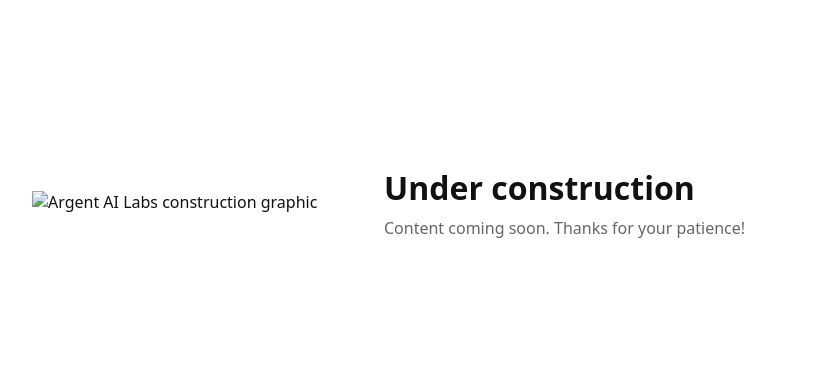
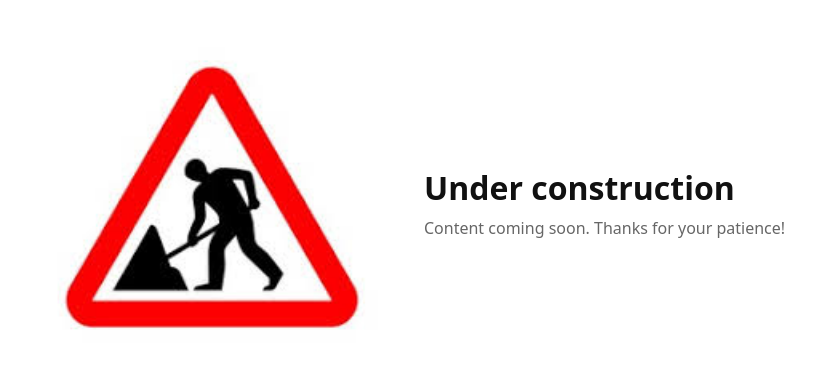
Before and after one commit to argentailabs-native/landing, a plain HTML site: page index.html in a window 1280 px wide. Shown: the part 262-647 px from the top of the page, without its empty margins (158-973 px from the left). Drawn offline with Linux system fonts and the light colour scheme.

Commit message:
Update index.html - add image2.jpeg

```diff
--- a/index.html
+++ b/index.html
@@ -9,43 +9,44 @@
         --text: #111;
         --muted: #666;
       }
-      html,body{height:100%;margin:0;font-family:system-ui,Segoe UI,Inter;color:var(--text)}
-      main{
-        min-height:100%;
-        display:grid;
-        place-items:center;
-        padding:4rem 1.5rem;
+      html, body { height: 100%; margin: 0; font-family: system-ui, Segoe UI, Inter; color: var(--text); }
+      main {
+        min-height: 100%;
+        display: grid;
+        place-items: center;
+        padding: 4rem 1.5rem;
       }
-      .wrap{
-        display:flex;
-        gap:2rem;
-        align-items:center;
-        max-width:900px;
-        width:100%;
-        justify-content:center;
-        flex-wrap:wrap; /* stacks nicely on small screens */
-        text-align:left;
+      .wrap {
+        display: flex;
+        gap: 2rem;
+        align-items: center;
+        max-width: 900px;
+        width: 100%;
+        justify-content: center;
+        flex-wrap: wrap; /* stacks nicely on small screens */
+        text-align: left;
       }
-      .visual{
-        flex:0 1 320px; /* don’t let the image get huge */
-        display:grid;
-        place-items:center;
+      .visual {
+        flex: 0 1 360px;
+        display: grid;
+        place-items: center;
       }
-      .visual img{
-        max-width:320px;
-        width:100%;
-        height:auto;
-        display:block;
+      .visual img {
+        max-width: 360px;
+        width: 100%;
+        height: auto;
+        display: block;
+        border-radius: 12px; /* soft corners; remove if you prefer square */
       }
-      .text{
-        flex:1 1 360px;
-        min-width:280px;
-        text-align:left;
+      .text {
+        flex: 1 1 360px;
+        min-width: 280px;
+        text-align: left;
       }
-      h1{font-size:2rem;margin:0 0 .5rem}
-      p{color:var(--muted);margin:0}
-      @media (max-width: 640px){
-        .text, .visual { text-align:center; }
+      h1 { font-size: 2rem; margin: 0 0 .5rem; }
+      p  { color: var(--muted); margin: 0; }
+      @media (max-width: 640px) {
+        .text, .visual { text-align: center; }
       }
     </style>
   </head>
@@ -53,11 +54,11 @@
     <main>
       <div class="wrap">
         <div class="visual">
-          <!-- If you uploaded to the repo root: -->
-          <img src="image.svg" alt="Argent AI Labs construction graphic" />
+          <!-- If image2.jpeg is in the repo root: -->
+          <img src="image2.jpeg" alt="Argent AI Labs construction graphic" loading="eager" />
 
-          <!-- If you put it in an assets folder instead, use this path:
-          <img src="assets/image.svg" alt="Argent AI Labs construction graphic" />
+          <!-- If you placed it in assets/, use this instead:
+          <img src="assets/image2.jpeg" alt="Argent AI Labs construction graphic" loading="eager" />
           -->
         </div>
         <div class="text">
```
